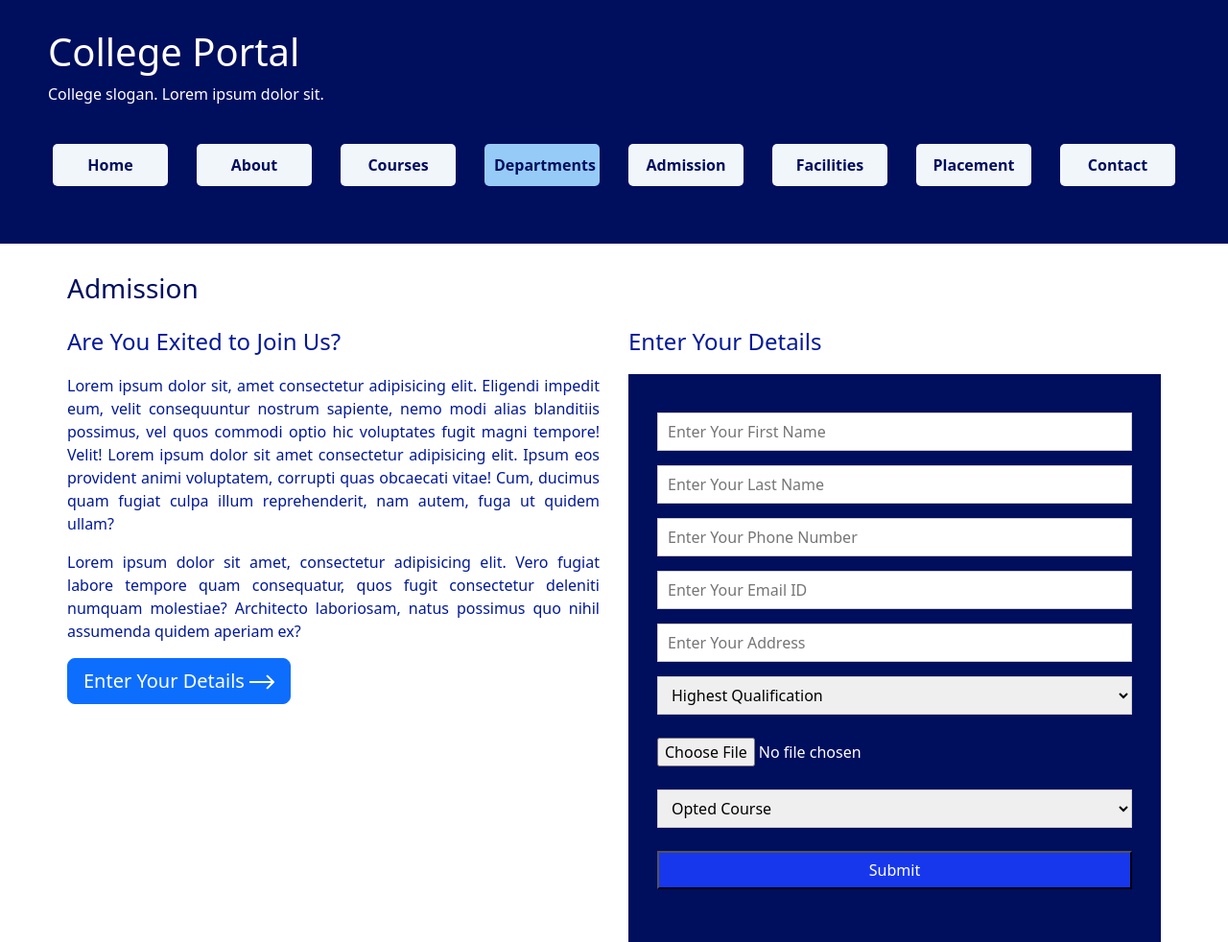
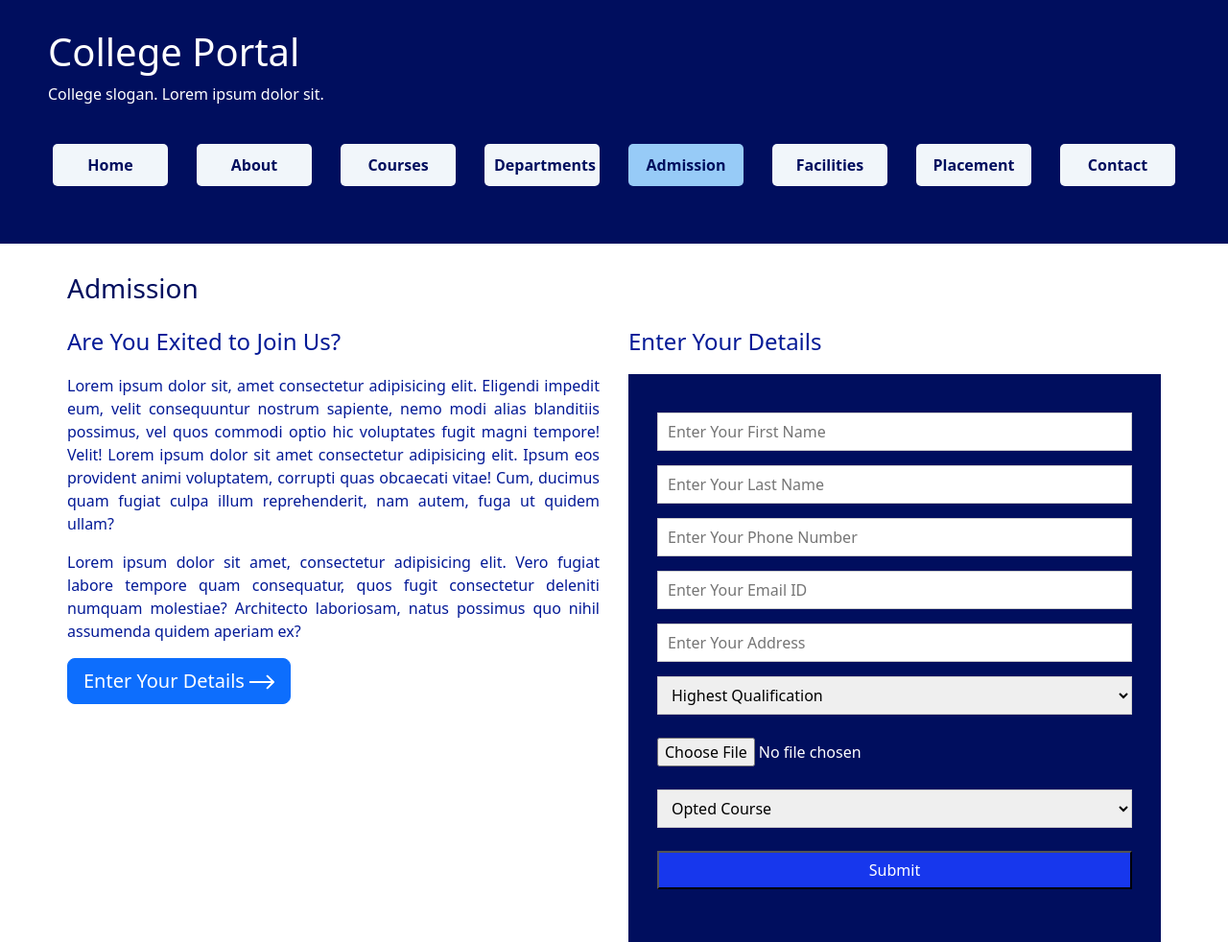
Before and after one commit to Athulya0001/College-Portal, a plain HTML site: page admission.html in a window 1280 px wide. Shown: the top 982 px of the page at 96% size. Drawn offline with nearby package versions, Linux system fonts and the light colour scheme.

Commit message:
fourth commit

```diff
--- a/admission.html
+++ b/admission.html
@@ -9,7 +9,7 @@
     <link href="https://cdn.jsdelivr.net/npm/bootstrap@5.3.8/dist/css/bootstrap.min.css" rel="stylesheet"
         integrity="sha384-sRIl4kxILFvY47J16cr9ZwB07vP4J8+LH7qKQnuqkuIAvNWLzeN8tE5YBujZqJLB" crossorigin="anonymous">
     <style>
-        nav li:nth-child(4){
+        nav li:nth-child(5){
             pointer-events: none;
             background-color: rgb(151, 203, 247);
             text-decoration: none;
```
